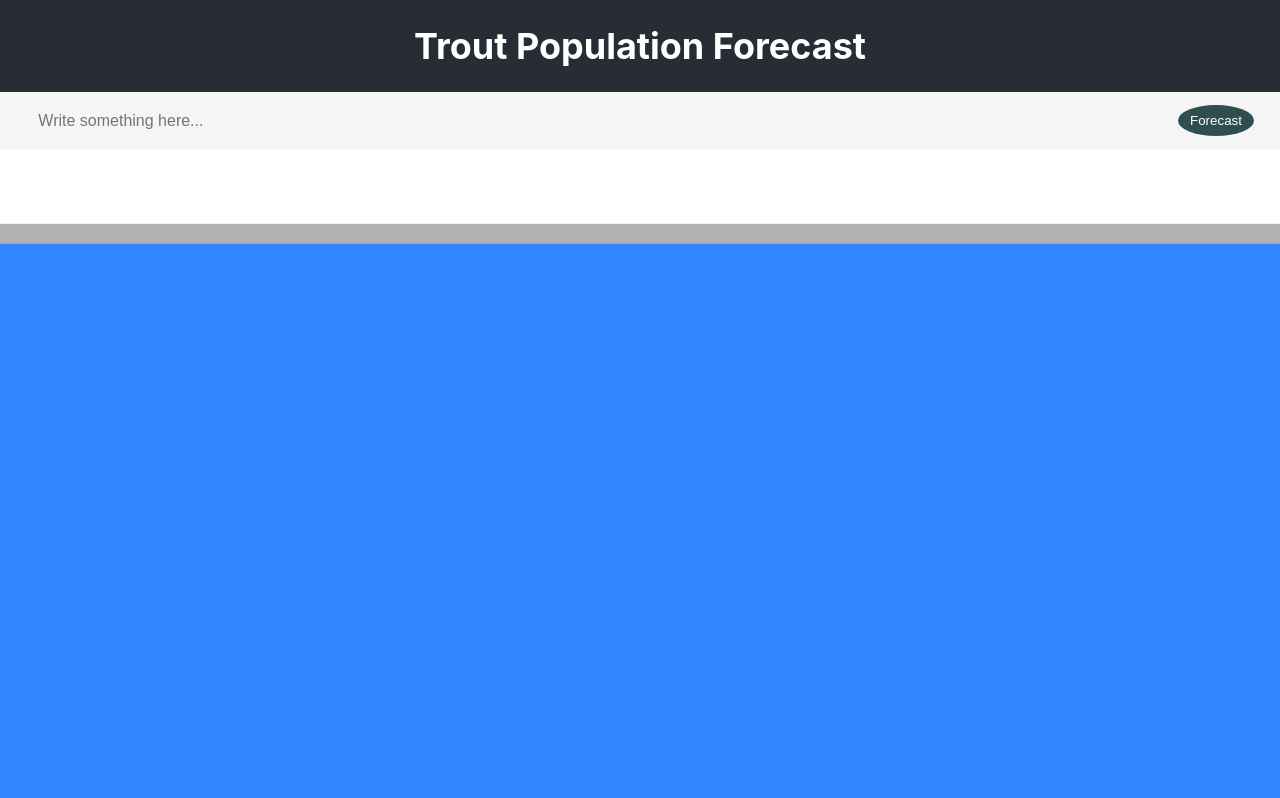
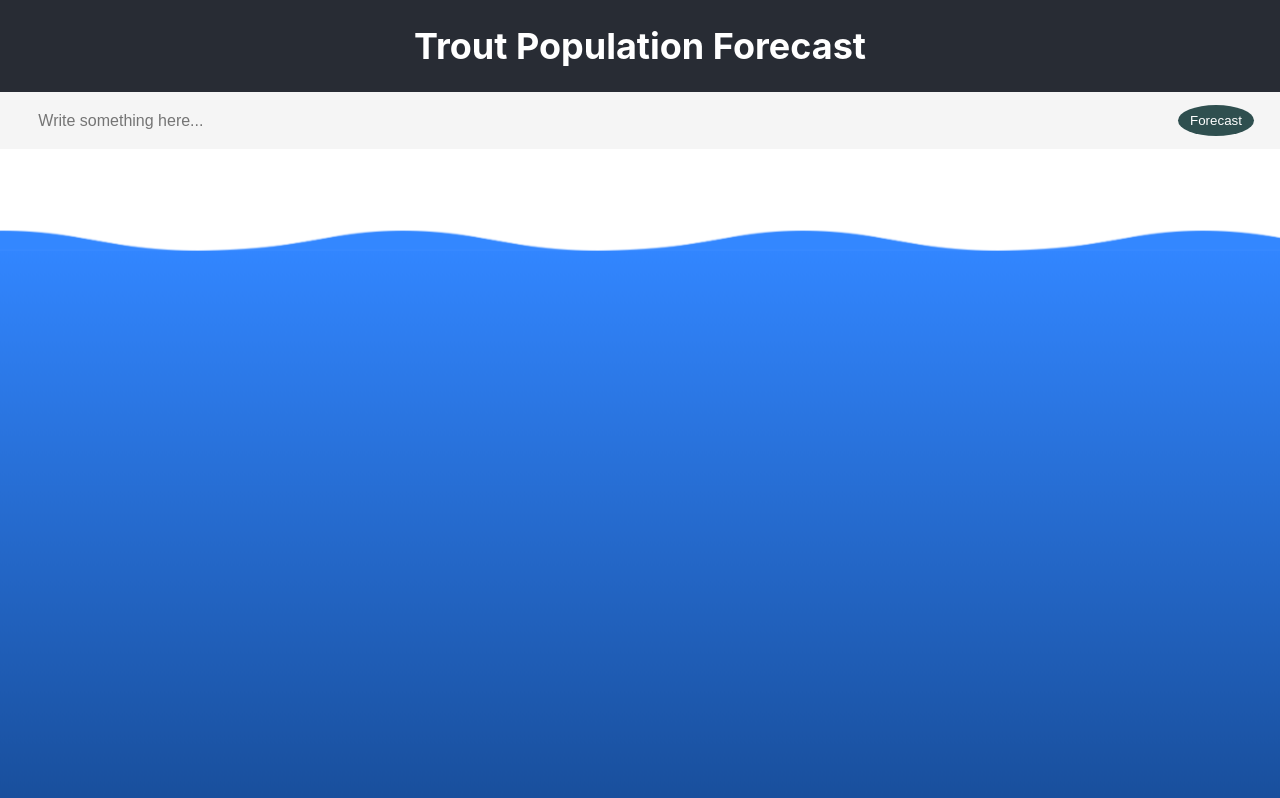
Before and after one commit to DMJamboe/trout-population, a React (Create React App) app: page / in a window 1280 px wide. Shown: the top 798 px of the page. Built offline with nearby package versions, Linux system fonts and the light colour scheme; grey boxes are pictures that could not be loaded.

Commit message:
Working water.

```diff
--- a/package.json
+++ b/package.json
@@ -9,6 +9,8 @@
     "react": "^18.2.0",
     "react-dom": "^18.2.0",
     "react-scripts": "5.0.1",
+    "react-tsparticles": "^2.9.3",
+    "tsparticles": "^2.9.3",
     "web-vitals": "^2.1.4"
   },
   "scripts": {
--- a/src/App.css
+++ b/src/App.css
@@ -101,12 +101,12 @@ span {
 .water-wave {
   height: 100%;
   width: 100%;
-  animation: water 1s infinite;
+  animation: water 4s infinite;
   transition: ease-in-out;
 }
 
 .wave {
-  background: url("https://i.imgur.com/iB315o9.png");
+  background: url("wave-image.png");
   opacity: 80%;
   height: 20px;
   background-size: contain;
@@ -115,7 +115,7 @@ span {
 }
 
 .deep-water {
-  background-color: #3286ff;
+  background: linear-gradient(180deg, #3286ff 0%, #134285 100%);
   height: 100%;
 }
 
@@ -130,12 +130,12 @@ span {
 
 @keyframes water {
   0% {
-    transform: translateY(calc(var(--wave-height) + 1%));
+    transform: translateY(calc(var(--wave-height) + 2%));
   }
   50% {
     transform: translateY(var(--wave-height));
   }
   100% {
-    transform: translateY(calc(var(--wave-height) + 1%));
+    transform: translateY(calc(var(--wave-height) + 2%));
   }
 }
--- a/src/App.js
+++ b/src/App.js
@@ -12,6 +12,7 @@ function App() {
   function getInput() {
     setInput(document.getElementById("input-text").value);
   };
+
   return (
     <div>
       <div class="App-header">
```
Also changed, not shown: src/wave-image.png (added), 1 other file (tests, documents, lock files or other folders).
